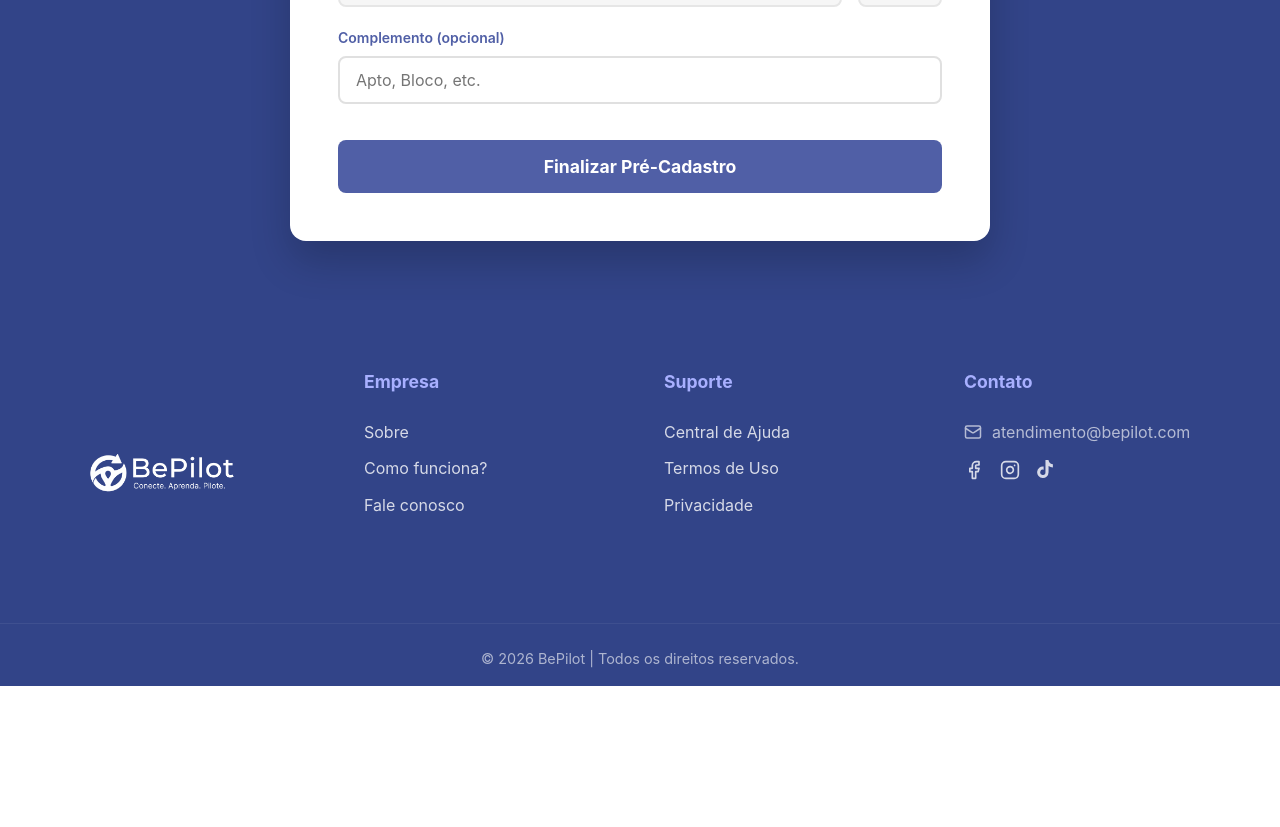
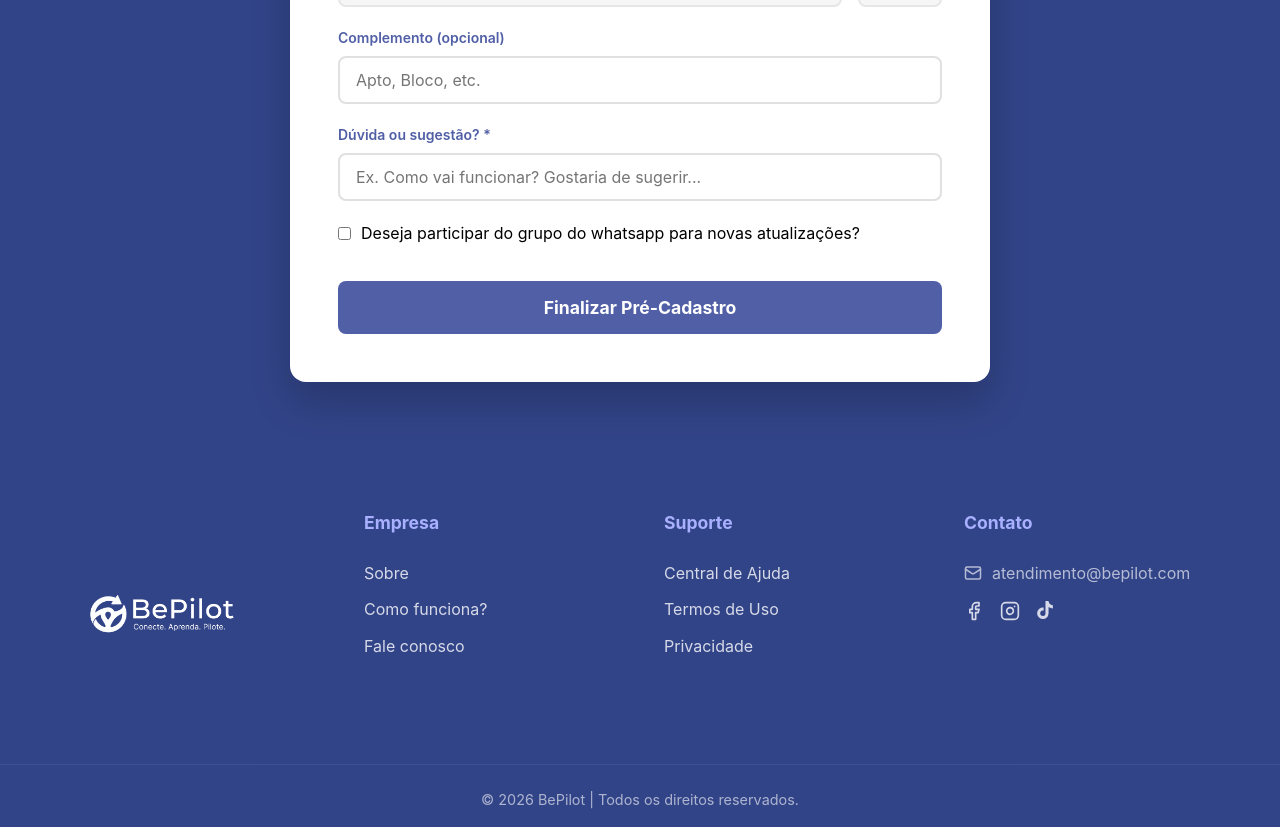
Before and after one commit to sanfergio/BePilotLandingPage, a React (Vite) app: page /seja-instrutor in a window 1280 px wide. Shown: the part 2340-3167 px from the top of the page. Before the commit the page ends 3026 px from the top, so only its background shows below. Built offline with nearby package versions, Linux system fonts and the light colour scheme.

Commit message:
added form to instructors

```diff
--- a/src/pages/FormInstructor/FormInstructor.jsx
+++ b/src/pages/FormInstructor/FormInstructor.jsx
@@ -21,7 +21,9 @@ const BePilotAmbassador = () => {
         house_number: '',
         complement: '',
         city: '',
-        uff_state: ''
+        uff_state: '',
+        questions_suggestion: '',
+        group: 0 // Inicializado como 0 (inteiro)
     });
 
     const [loading, setLoading] = useState(false);
@@ -125,23 +127,30 @@ const BePilotAmbassador = () => {
     };
 
     const handleChange = (e) => {
-        const { name, value } = e.target;
+        const { name, value, type, checked } = e.target;
         let formattedValue = value;
 
-        // Formatação dos campos
+        // Lógica específica para checkbox (0 ou 1)
+        if (type === 'checkbox') {
+            formattedValue = checked ? 1 : 0;
+        } else {
+            // Formatação dos campos de texto
             if (name === 'cpf') formattedValue = formatCPF(value);
             if (name === 'cep') formattedValue = formatCEP(value);
             if (name === 'phone') formattedValue = formatPhone(value);
             if (name === 'uff_state') formattedValue = value.toUpperCase();
+        }
 
         setFormData(prev => ({ ...prev, [name]: formattedValue }));
 
-        // Validação em tempo real
+        // Validação em tempo real (apenas para campos que não são checkbox)
+        if (type !== 'checkbox') {
             const error = validateField(name, formattedValue);
             setErrors(prev => ({
                 ...prev,
                 [name]: error
             }));
+        }
 
         // Busca automática do CEP quando estiver completo
         if (name === 'cep') {
@@ -360,7 +369,7 @@ const BePilotAmbassador = () => {
             setFormData({
                 name: '', email: '', cpf: '', birth_day: '', phone: '',
                 cep: '', address: '', neighborhood: '', house_number: '', complement: '',
-                city: '', uff_state: ''
+                city: '', uff_state: '', questions_suggestion: '', group: 0
             });
             setErrors({});
 
@@ -432,8 +441,11 @@ const BePilotAmbassador = () => {
                     {submitStatus === 'success' ? (
                         <div className={styles.successMessage}>
                             <h3>🎉 Cadastro Realizado!</h3>
-                            <p>Bem-vindo ao time de Embaixadores BePilot. Entraremos em contato em breve.</p>
-                            <button onClick={() => setSubmitStatus(null)} className={styles.resetButton}>Novo cadastro</button>
+                            <p>Entraremos em contato em breve.</p>
+                            <br />
+                            <br />
+                            <p>Faça parte do nosso grupo do whatsapp e fique por dentro de tudo que acontece no nosso App</p>
+                            <a href="https://chat.whatsapp.com/L9BQqgWC4j07MBrNbEd7Ll" target="_blank" rel="noopener noreferrer" className={styles.ctaButton}>Entrar no Grupo</a>
                         </div>
                     ) : (
                         <form onSubmit={handleSubmit} className={styles.form} noValidate>
@@ -635,11 +647,39 @@ const BePilotAmbassador = () => {
                                 </div>
                             </div>
 
+                            <div className={styles.row}>
+                                <div className={styles.inputGroup}>
+                                    <label>Dúvida ou sugestão? *</label>
+                                    <input
+                                        type="text"
+                                        name="questions_suggestion"
+                                        value={formData.questions_suggestion}
+                                        onChange={handleChange}
+                                        placeholder="Ex. Como vai funcionar? Gostaria de sugerir..."
+                                        required
+                                    />
+                                </div>
+                            </div>
+
+                            <div className={styles.row}>
+                                <div style={{ display: 'flex', alignItems: 'center', justifyContent: 'space-around', width: '100%', gap: '10px' }}>
+                                    <input
+                                        type="checkbox"
+                                        name="group"
+                                        checked={formData.group === 1} // Verifica se é igual a 1
+                                        onChange={handleChange} // Handler adicionado
+                                    />
+                                    <label className={styles.inputGroup}>Deseja participar do grupo do whatsapp  para novas atualizações? </label>
+
+                                </div>
+                            </div>
+
                             {submitStatus === 'error' && (
                                 <div className={styles.errorMessage}>
                                     <p>Erro ao enviar. Verifique seus dados ou tente mais tarde.</p>
                                 </div>
                             )}
+
 
                             <button
                                 type="submit"
```
Also changed, not shown: 1 other file (tests, documents, lock files or other folders). Lines whose indentation alone changed are shown as unchanged.
